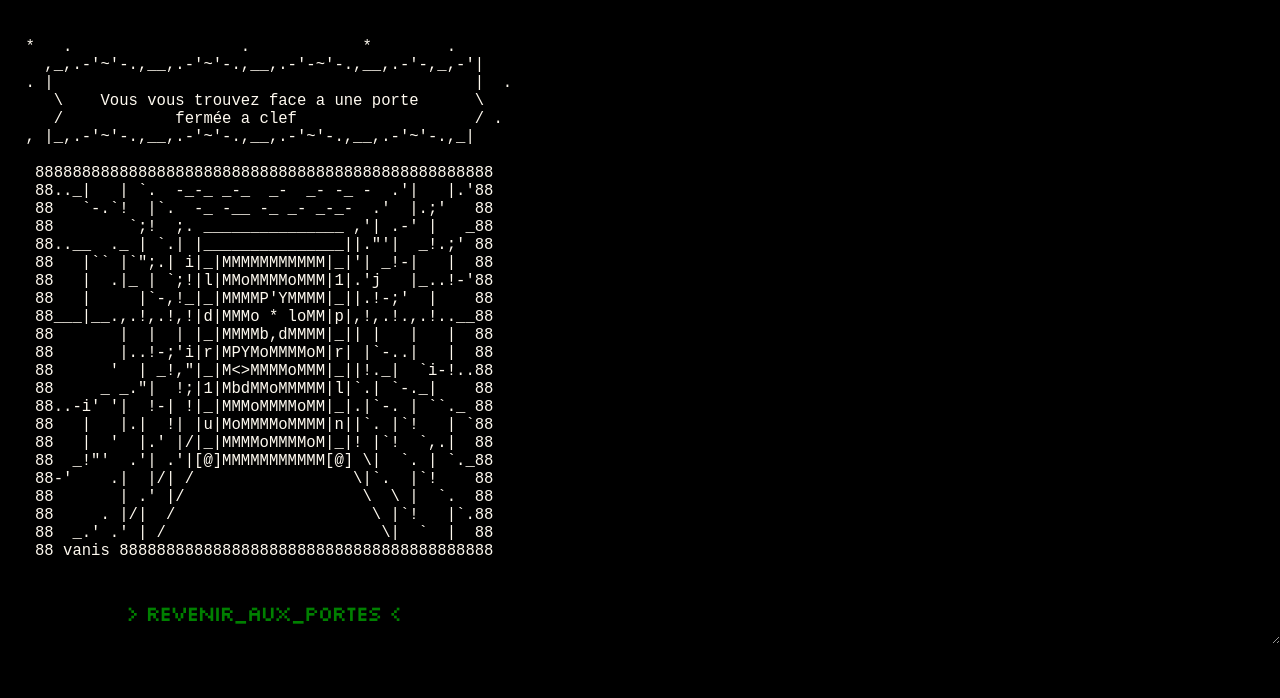
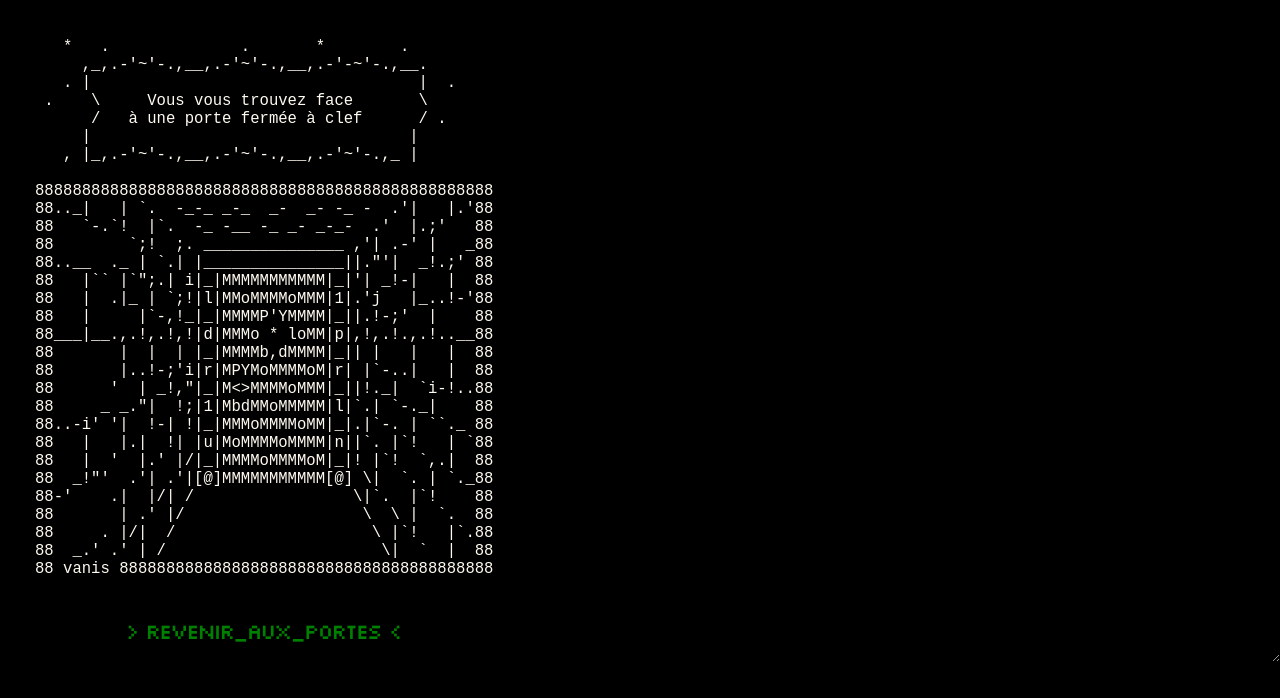
Before and after one commit to ifranc-r/the_secret_maze, a website: page views/second_room.html in a window 1280 px wide. Drawn offline with nearby package versions, Linux system fonts and the light colour scheme; files that its build step writes are made by us from their sources; files whose address does not match are found by name.

Commit message:
minimisation de bulle

```diff
--- a/public/css/second_room.css
+++ b/public/css/second_room.css
@@ -58,8 +58,8 @@ a:hover {
 }
 
 #story-div, .story-before{
-	margin-left: 8%;
-  margin-top: 25%;
+	margin-left: 7%;
+  margin-top: 20%;
 }
 
 .revenir-pre {
--- a/views/second_room.html
+++ b/views/second_room.html
@@ -18,12 +18,13 @@
 <div class="container">
 <div id="story-div">
   <pre class="story-pre">
-*   .                  .            *        .
-  ,_,.-'~'-.,__,.-'~'-.,__,.-'-~'-.,__,.-'-,_,-'|
-. |                                             |  .
-   \    Vous vous trouvez face a une porte      \
-   /            fermée a clef                   / .
-, |_,.-'~'-.,__,.-'~'-.,__,.-'~'-.,__,.-'~'-.,_|
+    *   .              .       *        .
+      ,_,.-'~'-.,__,.-'~'-.,__,.-'-~'-.,__.
+    . |                                   |  .
+  .    \     Vous vous trouvez face       \
+       /   à une porte fermée à clef      / .
+      |                                  |
+    , |_,.-'~'-.,__,.-'~'-.,__,.-'~'-.,_ |
 
  8888888888888888888888888888888888888888888888888
  88.._|   | `.  -_-_ _-_  _-  _- -_ -  .'|   |.'88
@@ -52,12 +53,12 @@
 
 <div id="story2-div" class="story-before">
   <pre class="story-pre">
-*   .                  .            *        .
-  ,_,.-'~'-.,__,.-'~'-.,__,.-'-~'-.,__,.-'-,_,-'|
-. |                                             |  .
-  \              Silence......                  \
-   /                                             / .
-, |_,.-'~'-.,__,.-'~'-.,__,.-'~'-.,__,.-'~'-.,_|
+    *   .              .       *        .
+      ,_,.-'~'-.,__,.-'~'-.,__,.-'-~'-.,__.
+    . |                                   |  .
+  .    \         Silence.....             \
+       /                                  / .
+    , |_,.-'~'-.,__,.-'~'-.,__,.-'~'-.,_ |
 
  8888888888888888888888888888888888888888888888888
  88.._|   | `.  -_-_ _-_  _-  _- -_ -  .'|   |.'88
@@ -85,12 +86,12 @@
 </div>
 <div id="story3-div" class="story-before">
   <pre class="story-pre">
-*   .                  .            *        .
-    ,_,.-'~'-.,__,.-'~'-.,__,.-'-~'-.,__,.-'-,_,-'|
-  . |                                             |  .
-.    \          ??????!!!!!!!!!                    \
-     /                                             / .
-  , |_,.-'~'-.,__,.-'~'-.,__,.-'~'-.,__,.-'~'-.,_|
+    *   .              .       *        .
+      ,_,.-'~'-.,__,.-'~'-.,__,.-'-~'-.,__.
+    . |                                   |  .
+  .    \         ???????!!!!!!!!!         \
+       /                                  / .
+    , |_,.-'~'-.,__,.-'~'-.,__,.-'~'-.,_ |
  8888888888888888888888888888888888888888888888888
  88.._|   | `.  -_-_ _-_  _-  _- -_ -  .'|   |.'88
  88   `-.`!  |`.  -_ -__ -_ _- _-_-  .'  |.;'   88
@@ -119,18 +120,17 @@
 </div>
 <div id="story4-div" class="story-before">
   <pre class="story-pre">
-*   .                  .            *        .
-    ,_,.-'~'-.,__,.-'~'-.,__,.-'-~'-.,__,.-'-,_,-'|
-  . |                                             |  .
-.    \          ??????!!!!!!!!!                    \
-     /                                             / .
-  , |_,.-'~'-.,__,.-'~'-.,__,.-'~'-.,__,.-'~'-.,_|
+    *   .              .       *        .
+      ,_,.-'~'-.,__,.-'~'-.,__,.-'-~'-.,__.
+    . |                                   |  .
+  .    \         ???????!!!!!!!!!         \
+       /                                  / .
+    , |_,.-'~'-.,__,.-'~'-.,__,.-'~'-.,_ |
   8888888888888888888888888888888888888888888888888
   88.._|   | `.  -_-_ _-_  _-  _- -_ -  .'|   |.'88
   88   `-.`!  |`.  -_ -__ -_ _- _-_-  .'  |.;'   88
   88        `;!  ;. _______________ ,'| .-' |   _88
   88..__  ._ | `.| |_______________||."'|  _!.;' 88
-  88   |`` |`";.| i|_|MMMMMMMMMMM|_|'| _!-|   |  88
 ╔═══════════════════════════════════════════════════╗
 
 
@@ -154,12 +154,12 @@
 </div>
 <div id="story5-div" class="story-before">
   <pre class="story-pre">
-*   .                  .            *        .
-    ,_,.-'~'-.,__,.-'~'-.,__,.-'-~'-.,__,.-'-,_,-'|
-  . |                                             |  .
-.    \          ??????!!!!!!!!!                    \
-     /                                             / .
-  , |_,.-'~'-.,__,.-'~'-.,__,.-'~'-.,__,.-'~'-.,_|
+    *   .              .       *        .
+      ,_,.-'~'-.,__,.-'~'-.,__,.-'-~'-.,__.
+    . |                                   |  .
+  .    \         ???????!!!!!!!!!         \
+       /                                  / .
+    , |_,.-'~'-.,__,.-'~'-.,__,.-'~'-.,_ |
   8888888888888888888888888888888888888888888888888
   88.._|   | `.  -_-_ _-_  _-  _- -_ -  .'|   |.'88
   88   `-.`!  |`.  -_ -__ -_ _- _-_-  .'  |.;'   88
@@ -190,12 +190,12 @@
 </div>
 <div id="story6-div" class="story-before">
   <pre class="story-pre">
-*   .                  .            *        .
-    ,_,.-'~'-.,__,.-'~'-.,__,.-'-~'-.,__,.-'-,_,-'|
-  . |                                             |  .
-.    \                                             \
-     /                                             / .
-  , |_,.-'~'-.,__,.-'~'-.,__,.-'~'-.,__,.-'~'-.,_|
+    *   .              .       *        .
+      ,_,.-'~'-.,__,.-'~'-.,__,.-'-~'-.,__.
+    . |                                   |  .
+  .    \         ???????!!!!!!!!!         \
+       /                                  / .
+    , |_,.-'~'-.,__,.-'~'-.,__,.-'~'-.,_ |
   8888888888888888888888888888888888888888888888888
   88.._|   | `.  -_-_ _-_  _-  _- -_ -  .'|   |.'88
 ╔═══════════════════════════════════════════════════╗
@@ -227,18 +227,17 @@
 </div>
 <div id="story7-div" class="story-before">
   <pre class="story-pre">
-*   .                  .            *        .
-    ,_,.-'~'-.,__,.-'~'-.,__,.-'-~'-.,__,.-'-,_,-'|
-  . |                                             |  .
-.    \          ??????!!!!!!!!!                    \
-     /                                             / .
-  , |_,.-'~'-.,__,.-'~'-.,__,.-'~'-.,__,.-'~'-.,_|
+    *   .              .       *        .
+      ,_,.-'~'-.,__,.-'~'-.,__,.-'-~'-.,__.
+    . |                                   |  .
+  .    \         ???????!!!!!!!!!         \
+       /                                  / .
+    , |_,.-'~'-.,__,.-'~'-.,__,.-'~'-.,_ |
   8888888888888888888888888888888888888888888888888
   88.._|   | `.  -_-_ _-_  _-  _- -_ -  .'|   |.'88
   88   `-.`!  |`.  -_ -__ -_ _- _-_-  .'  |.;'   88
   88        `;!  ;. _______________ ,'| .-' |   _88
   88..__  ._ | `.| |_______________||."'|  _!.;' 88
-  88   |`` |`";.| i|_|MMMMMMMMMMM|_|'| _!-|   |  88
 ╔═══════════════════════════════════════════════════╗
 
 
@@ -266,12 +265,13 @@
 
 <div id="story8-div" class="story-before">
   <pre class="story-pre">
-  *   .                  .            *        .
-    ,_,.-'~'-.,__,.-'~'-.,__,.-'-~'-.,__,.-'-,_,-'|
-  . |                                             |  .
-.    \          La porte s'est ouverte             \
-     /                                             / .
-  , |_,.-'~'-.,__,.-'~'-.,__,.-'~'-.,__,.-'~'-.,_|
+    *   .              .       *        .
+      ,_,.-'~'-.,__,.-'~'-.,__,.-'-~'-.,__.
+    . |                                   |  .
+  .    \    La porte s'est ouverte        \
+       /                                  / .
+    , |_,.-'~'-.,__,.-'~'-.,__,.-'~'-.,_ |
+
 
     8888888888888888888888888888888888888888888888888
     88.._|   | `.  -_-_ _-_  _-  _- -_ -  .'|   |.'88
@@ -300,13 +300,12 @@
 
 <div id="story9-div" class="story-before">
   <pre class="story-pre">
-  *   .                  .            *
-    ,_,.-'~'-.,__,.-'~'-.,__,.-'-~'-.,__,.-'|
-  . |                                       |  .
-.    \    Vous entrez dans une pièce....     \
-     /                                      / .
-  , |_,.-'~'-.,__,.-'~'-.,__,.-'~'-.,__,.-'|
-
+  *   .              .       *        .
+    ,_,.-'~'-.,__,.-'~'-.,__,.-'-~'-.,__.
+  . |                                   |  .
+.    \  Vous entrez dans une pièce....  \
+     /                                  / .
+  , |_,.-'~'-.,__,.-'~'-.,__,.-'~'-.,_ |
 
            \                      /
             \                    /
@@ -331,12 +330,12 @@
 </div>
 <div id="story10-div" class="story-before">
   <pre class="story-pre">
-   *   .                  .            *        .
-     ,_,.-'~'-.,__,.-'~'-.,__,.-'-~'-.,__,.-'-,_,|
-   . |                                           |  .
- .    \    Dans cet espace vide il n'y a qu'une  \
-      /              télévision...               / .
-   , |_,.-'~'-.,__,.-'~'-.,__,.-'~'-.,__,.-'~'-.|
+   *   .              .       *        .
+     ,_,.-'~'-.,__,.-'~'-.,__,.-'-~'-.,__.
+   . |                                   |  .
+ .    \   Dans cet espace vide           \
+      /   il n'y a qu'une télévision...  / .
+   , |_,.-'~'-.,__,.-'~'-.,__,.-'~'-.,_ |
 
                      o
                 o    |
@@ -360,13 +359,12 @@
 </div>
 
 <div id="story11-div" class="story-before">
-  <pre class="story-pre">
-    *   .                  .            *        .
-      ,_,.-'~'-.,__,.-'~'-.,__,.-'-~'-.,__,.-'-,_,-'|
-    . |                                             |  .
-  .    \                                            \
-       /                                            / .
-    , |_,.-'~'-.,__,.-'~'-.,__,.-'~'-.,__,.-'~'-.,_|
+  *   .              .       *        .
+    ,_,.-'~'-.,__,.-'~'-.,__,.-'-~'-.,__.
+  . |                                   |  .
+.    \                                  \
+     /                                  / .
+  , |_,.-'~'-.,__,.-'~'-.,__,.-'~'-.,_ |
 
                      o
                 o    |
@@ -390,12 +388,12 @@
 </div>
 <div id="story12-div" class="story-before">
   <pre class="story-pre">
-    *   .                  .            *        .
-      ,_,.-'~'-.,__,.-'~'-.,__,.-'-~'-.,__,.-'-,_,-'|
-    . |                                             |  .
-  .    \                                            \
-       /                                            / .
-    , |_,.-'~'-.,__,.-'~'-.,__,.-'~'-.,__,.-'~'-.,_|
+    *   .              .       *        .
+      ,_,.-'~'-.,__,.-'~'-.,__,.-'-~'-.,__.
+    . |                                   |  .
+  .    \                                  \
+       /                                  / .
+    , |_,.-'~'-.,__,.-'~'-.,__,.-'~'-.,_ |
 
                      o
                 o    |
@@ -419,12 +417,12 @@
 </div>
 <div id="story13-div" class="story-before">
   <pre class="story-pre">
-    *   .                  .            *        .
-      ,_,.-'~'-.,__,.-'~'-.,__,.-'-~'-.,__,.-'-,_,-'|
-    . |                                             |  .
-  .    \                                            \
-       /                                            / .
-    , |_,.-'~'-.,__,.-'~'-.,__,.-'~'-.,__,.-'~'-.,_|
+    *   .              .       *        .
+      ,_,.-'~'-.,__,.-'~'-.,__,.-'-~'-.,__.
+    . |                                   |  .
+  .    \                                  \
+       /                                  / .
+    , |_,.-'~'-.,__,.-'~'-.,__,.-'~'-.,_ |
 
                      o
                 o    |
@@ -448,12 +446,12 @@
 </div>
 <div id="story14-div" class="story-before">
   <pre class="story-pre">
-    *   .                  .            *        .
-      ,_,.-'~'-.,__,.-'~'-.,__,.-'-~'-.,__,.-'-,_,-'|
-    . |                                             |  .
-  .    \                                            \
-       /                                            / .
-    , |_,.-'~'-.,__,.-'~'-.,__,.-'~'-.,__,.-'~'-.,_|
+    *   .              .       *        .
+      ,_,.-'~'-.,__,.-'~'-.,__,.-'-~'-.,__.
+    . |                                   |  .
+  .    \                                  \
+       /                                  / .
+    , |_,.-'~'-.,__,.-'~'-.,__,.-'~'-.,_ |
 
                      o
                 o    |
@@ -477,12 +475,12 @@
 </div>
 <div id="story15-div" class="story-before">
   <pre class="story-pre">
-    *   .                  .            *        .
-      ,_,.-'~'-.,__,.-'~'-.,__,.-'-~'-.,__,.-'-,_,-'|
-    . |                                             |  .
-  .    \                                            \
-       /                                            / .
-    , |_,.-'~'-.,__,.-'~'-.,__,.-'~'-.,__,.-'~'-.,_|
+    *   .              .       *        .
+      ,_,.-'~'-.,__,.-'~'-.,__,.-'-~'-.,__.
+    . |                                   |  .
+  .    \                                  \
+       /                                  / .
+    , |_,.-'~'-.,__,.-'~'-.,__,.-'~'-.,_ |
 
                      o
                 o    |
@@ -506,12 +504,12 @@
 </div>
 <div id="story16-div" class="story-before">
   <pre class="story-pre">
-    *   .                  .            *        .
-      ,_,.-'~'-.,__,.-'~'-.,__,.-'-~'-.,__,.-'-,_,-'|
-    . |                                             |  .
-  .    \                                            \
-       /                                            / .
-    , |_,.-'~'-.,__,.-'~'-.,__,.-'~'-.,__,.-'~'-.,_|
+    *   .              .       *        .
+      ,_,.-'~'-.,__,.-'~'-.,__,.-'-~'-.,__.
+    . |                                   |  .
+  .    \                                  \
+       /                                  / .
+    , |_,.-'~'-.,__,.-'~'-.,__,.-'~'-.,_ |
 
                      o
                 o    |
@@ -536,12 +534,12 @@
 <div id="story17-div" class="story-before">
 
   <pre class="story-pre">
-    *   .                  .            *      .
-      ,_,.-'~'-.,__,.-'~'-.,__,.-'-~'-.,__,.-'|
-    . |                                       | .
-  .    \                                      \
-       /                                      / .
-    , |_,.-'~'-.,__,.-'~'-.,__,.-'~'-.,__,.-'|
+    *   .              .       *        .
+      ,_,.-'~'-.,__,.-'~'-.,__,.-'-~'-.,__.
+    . |                                   |  .
+  .    \                                  \
+       /                                  / .
+    , |_,.-'~'-.,__,.-'~'-.,__,.-'~'-.,_ |
 
                  o
             o    |
@@ -566,13 +564,13 @@
 
 <div id="info-div" class="story-before">
   <pre class="story-pre">
-    .-.     .-.     .-.     .-.     .-.     .-.     .-.     .-.     .-.
+     .-.     .-.     .-.     .-.     .-.     .-.     .-.     .-.     .-.
    .'   `._.'   `._.'   `._.'   `._.'   `._.'   `._.'   `._.'   `._.'   `.
   (    .     .-.     .-.     .-.     .-.     .-.     .-.     .-.     .    )
    `.   `._.'   `._.'   `._.'   `._.'   `._.'   `._.'   `._.'   `._.'   .'
      )    )                                                       (    (
    ,'   ,'                                                         `.   `.
-  (    (              Expo interactive et secrete le 9 aout a 18h:   )    )
+  (    (              Expo interactive et secrete                    )    )
    `.   `.            - Labyrinthe                                 .'   .'
      )    )           - live salle de danse interactive           (    (
    ,'   ,'            - Music :                                    `.   `.
```
